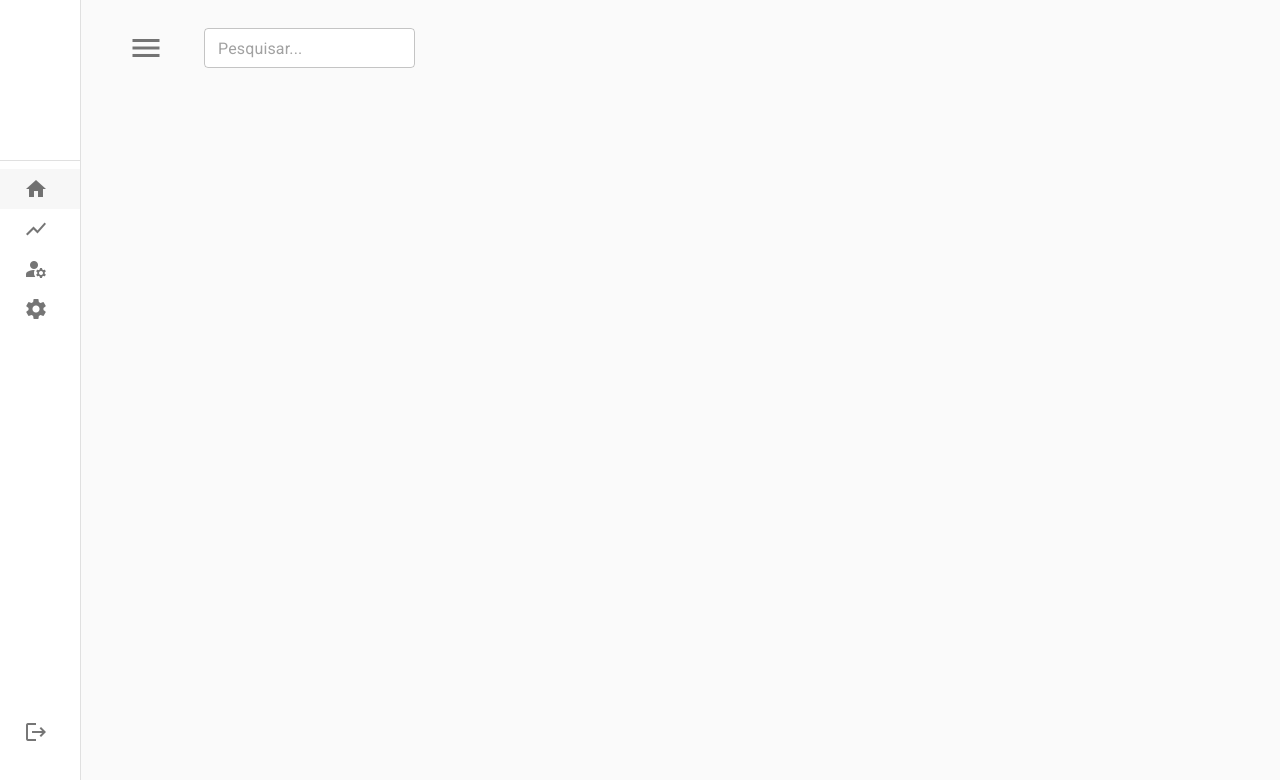
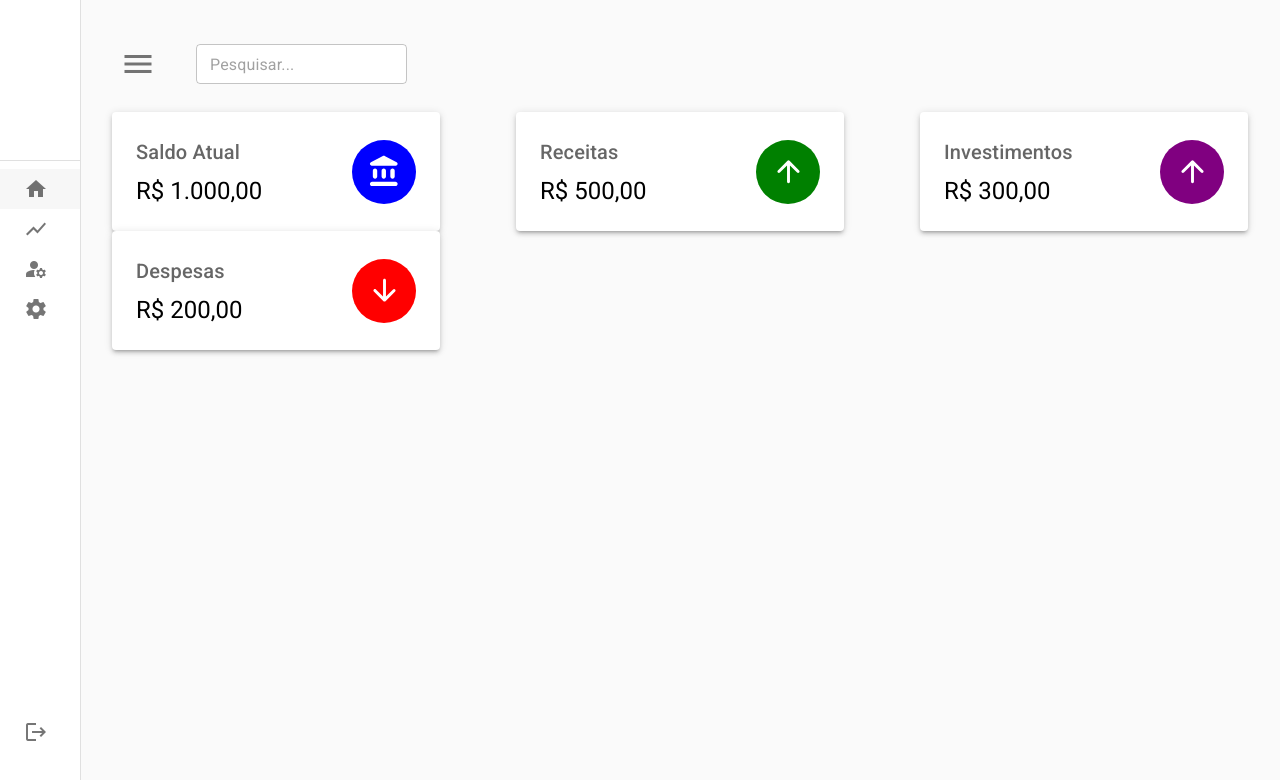
Before and after one commit to AndersonExner/Financial-App-Front, a React (Create React App) app: page /dashboard in a window 1280 px wide. Shown: the top 780 px of the page. Built offline with nearby package versions, Linux system fonts and the light colour scheme.

Commit message:
feature: add info paper component

```diff
--- a/public/index.html
+++ b/public/index.html
@@ -18,7 +18,7 @@
 
     <title>Financial App</title>
   </head>
-  <body>
-    <noscript>You need to enable JavaScript to run this app.</noscript>
+  <body style="margin: 0" padding="0">
     <div id="root"></div>
+  </body>
 </html>
--- a/src/index.css
+++ b/src/index.css
@@ -3,6 +3,10 @@ html, body, #root {
     padding: 0;
     width: 100%;
     height: 100%;
-    overflow-x: hidden;
-    overflow-y: hidden;
+    overflow: hidden; /* Evita overflow */
 }
+
+#root {
+    display: flex;
+    flex-direction: column;
+}
--- /dev/null
+++ b/src/pages/dashboard/Dashboard.tsx
@@ -0,0 +1,17 @@
+import React from "react";
+import { InfoPaper } from "../../shared/components/infoPaper/InfoPaper";
+import ArrowUpwardRoundedIcon from '@mui/icons-material/ArrowUpwardRounded';
+import AccountBalanceRoundedIcon from '@mui/icons-material/AccountBalanceRounded';
+import ArrowDownwardRoundedIcon from '@mui/icons-material/ArrowDownwardRounded';
+import { Box } from "@mui/material";
+
+export const Dashboard = () => {
+    return (
+        <Box display="flex" flexDirection="row" justifyContent="space-between" alignItems="center" flexWrap="wrap">
+            <InfoPaper title="Saldo Atual" value="R$ 1.000,00" icon={AccountBalanceRoundedIcon} iconColor="blue" />
+            <InfoPaper title="Receitas" value="R$ 500,00" icon={ArrowUpwardRoundedIcon} iconColor="green" />
+            <InfoPaper title="Investimentos" value="R$ 300,00" icon={ArrowUpwardRoundedIcon} iconColor="purple"/>
+            <InfoPaper title="Despesas" value="R$ 200,00" icon={ArrowDownwardRoundedIcon} iconColor="red" />
+        </Box>
+    );
+};
--- a/src/routes/index.tsx
+++ b/src/routes/index.tsx
@@ -2,6 +2,7 @@ import React, { useEffect } from "react";
 
 import { Route, Routes } from "react-router-dom";
 import { useAppMenuContext } from "../shared/contexts";
+import { Dashboard } from "../pages/dashboard/Dashboard";
 
 export const AppRoutes = () => {
     const { setAppMenuOptions } = useAppMenuContext();
@@ -33,7 +34,7 @@ export const AppRoutes = () => {
 
     return (
         <Routes>
-            <Route path="/dashboard" element={null} />
+            <Route path="/dashboard" element={< Dashboard />} />
             <Route path="/transactions" element={null} />
         </Routes>
     );
--- a/src/shared/components/AppMenu/AppMenu.tsx
+++ b/src/shared/components/AppMenu/AppMenu.tsx
@@ -2,8 +2,7 @@ import { Avatar, Box, Divider, Drawer, Icon, List, ListItemButton, ListItemIcon,
 import React from 'react';
 import { useMatch, useNavigate, useResolvedPath } from 'react-router-dom';
 import { useAppMenuContext, useAppThemeContext } from '../../contexts';
-import { TopBar } from '../TopBar/TopBar';
-
+import { TopBar } from '../topBar/TopBar';
 
 interface IAppMenuItemProps {
     label: string;
@@ -40,25 +39,40 @@ interface IAppMenuProps {
     children: React.ReactNode;
 }
 
-export const AppMenu : React.FC <IAppMenuProps> = ({ children }) => {
-
+export const AppMenu: React.FC<IAppMenuProps> = ({ children }) => {
     const theme = useTheme();
-
+    const smDown = useMediaQuery(theme.breakpoints.down('sm'));
     const { isOpen, options, toogleAppMenuOpen } = useAppMenuContext();
     const { toggleTheme } = useAppThemeContext();
 
     return (
         <>
-            <Drawer open={isOpen} variant={'permanent'} onClose={toogleAppMenuOpen} anchor='left'>
-                <Box width={isOpen ? theme.spacing(28) : theme.spacing(10)} display={'flex'} flexDirection={'column'} height={'100%'}>
-                    <Box width="100%" height={theme.spacing(20)} display="flex" alignItems="center" justifyContent="center">
-                        {/* <Avatar sx={{ height:theme.spacing(12), width:theme.spacing(12)}}/> */}
+            <Drawer
+                open={isOpen}
+                variant={smDown ? 'temporary' : 'permanent'}
+                onClose={toogleAppMenuOpen}
+                anchor='left'
+            >
+                <Box
+                    width={isOpen ? theme.spacing(28) : theme.spacing(10)}
+                    display={'flex'}
+                    flexDirection={'column'}
+                    height={'100%'}
+                >
+                    <Box
+                        width="100%"
+                        height={theme.spacing(20)}
+                        display="flex"
+                        alignItems="center"
+                        justifyContent="center"
+                    >
+                        {/* <Avatar sx={{ height: theme.spacing(12), width: theme.spacing(12) }} /> */}
                     </Box>
 
                     <Divider />
 
                     <Box flex={1}>
-                        <List component={'nav'} style={{ width: '100%'}} >
+                        <List component={'nav'} style={{ width: '100%' }}>
                             {options.map(item => (
                                 <AppMenuItem
                                     key={item.path}
@@ -72,7 +86,7 @@ export const AppMenu : React.FC <IAppMenuProps> = ({ children }) => {
                         </List>
                     </Box>
 
-                    <Box marginBottom={ theme.spacing(5) }>
+                    <Box marginBottom={theme.spacing(5)}>
                         <List>
                             <ListItemButton>
                                 <ListItemIcon style={{ marginLeft: theme.spacing(1) }}>
@@ -84,10 +98,17 @@ export const AppMenu : React.FC <IAppMenuProps> = ({ children }) => {
                     </Box>
                 </Box>
             </Drawer>
-            <Box height="100vh" marginLeft={isOpen ? theme.spacing(28) : theme.spacing(10)}>
+            <Box
+                height="100vh"
+                marginLeft={isOpen ? theme.spacing(28) : theme.spacing(10)}
+                sx={{ transition: theme.transitions.create(['margin'], { easing: theme.transitions.easing.sharp, duration: theme.transitions.duration.leavingScreen }) }}
+                p={4}
+            >
                 <TopBar />
                 {children}
             </Box>
         </>
     );
 };
+
+export default AppMenu;
--- a/src/shared/components/TopBar/TopBar.tsx
+++ b/src/shared/components/TopBar/TopBar.tsx
@@ -14,10 +14,12 @@ export const TopBar: React.FC = () => {
     };
 
     return (
-        <Toolbar variant='regular' sx={{ display: 'flex', justifyContent: 'space-between', backgroundColor: theme.palette.background.default }}>
-            <IconButton onClick={toogleAppMenuOpen}>
-                <Icon fontSize='large'>{isOpen ? 'menu_open' : 'menu'}</Icon>
-            </IconButton>
+        <Toolbar variant='regular' disableGutters sx={{ display: 'flex', marginBottom: theme.spacing(2) }}>
+            <Box sx={{ display: 'flex', alignItems: 'center' }}>
+                <IconButton onClick={toogleAppMenuOpen}>
+                    <Icon fontSize='large'>{isOpen ? 'menu_open' : 'menu'}</Icon>
+                </IconButton>
+            </Box>
             <Box flexGrow={1} ml={4}>
                 <TextField
                     value={search}
--- a/src/shared/components/index.ts
+++ b/src/shared/components/index.ts
@@ -1 +1,2 @@
 export * from './appMenu/AppMenu';
+export * from './topBar/TopBar';
--- /dev/null
+++ b/src/shared/components/infoPaper/InfoPaper.tsx
@@ -0,0 +1,50 @@
+import React from 'react';
+import { Box, Paper, Typography, useTheme } from '@mui/material';
+import { SvgIconComponent } from '@mui/icons-material';
+
+interface IInfoPaperProps {
+    title: string;
+    value: string;
+    icon: SvgIconComponent;
+    iconColor: string;
+}
+
+export const InfoPaper: React.FC<IInfoPaperProps> = ({ title, value, icon: IconComponent, iconColor = 'blue' }) => {
+    const theme = useTheme();
+
+    return (
+        <Paper elevation={3} sx={{ padding: 3, width: '100%', maxWidth: theme.spacing(35) }} square={false}>
+            <Box
+                sx={{
+                    display: 'flex',
+                    alignItems: 'center',
+                    justifyContent: 'space-between'
+                }}
+            >
+                <Box>
+                    <Typography variant='h6' gutterBottom sx={{ color: 'text.secondary' }}>
+                        {title}
+                    </Typography>
+                    <Typography variant='h5'>
+                        {value}
+                    </Typography>
+                </Box>
+
+                <Box
+                    sx={{
+                        display: 'flex',
+                        alignItems: 'center',
+                        justifyContent: 'center',
+                        width: theme.spacing(8),
+                        height: theme.spacing(8),
+                        borderRadius: '50%',
+                        backgroundColor: iconColor,
+                        color: 'white'
+                    }}
+                >
+                    <IconComponent fontSize='large' />
+                </Box>
+            </Box>
+        </Paper>
+    );
+};
--- a/src/shared/contexts/ThemeContext.tsx
+++ b/src/shared/contexts/ThemeContext.tsx
@@ -35,7 +35,7 @@ export const AppThemeProvider: React.FC<IAppThemeProviderProps> = ({ children })
     return (
         <ThemeContext.Provider value={{ themeName, toggleTheme }}>
             <ThemeProvider theme={theme} >
-                <Box width="100vw" height="100vh" padding={theme.spacing(2)} bgcolor={theme.palette.background.default}>
+                <Box width="100vw" height="100vh" bgcolor={theme.palette.background.default}>
                     {children}
                 </Box>
             </ThemeProvider>
```
